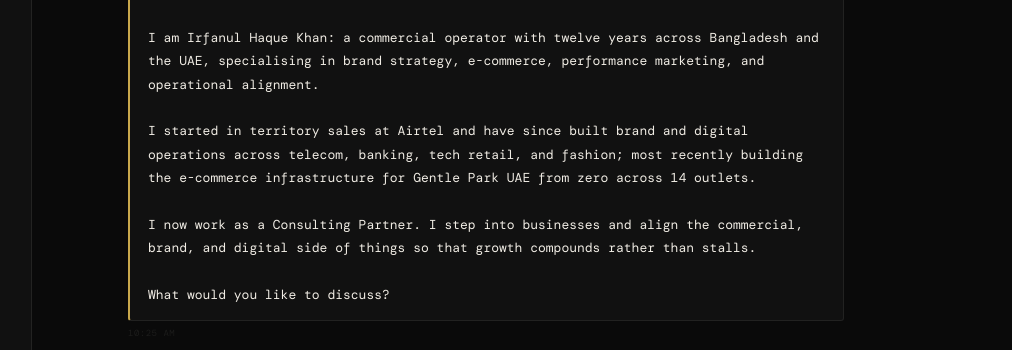
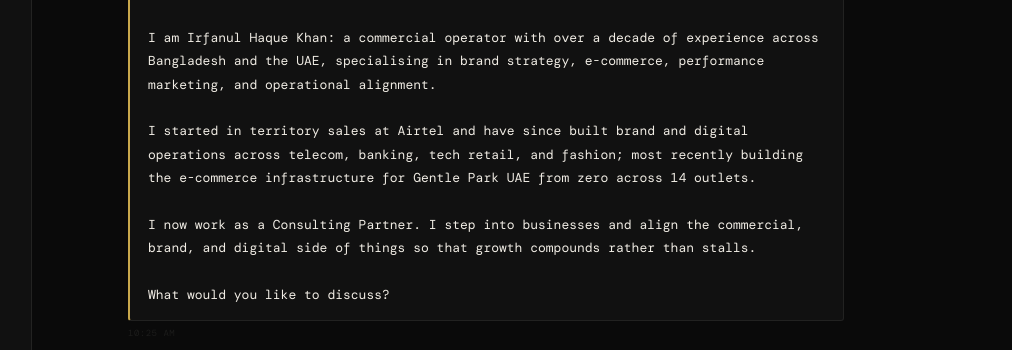
Before and after one commit to irfanulhk2723/irfanulhaquekhan, a website: page index.html in a window 1280 px wide. Shown: the part 80-430 px from the top of the page, 268-1280 px from the left. Drawn offline with nearby package versions, Linux system fonts and the light colour scheme; a web font is replaced by a local one.

Commit message:
Update index.html

```diff
--- a/index.html
+++ b/index.html
@@ -524,7 +524,7 @@ async function handleSend(){
 function handleKey(e){if(e.key==="Enter"&&!e.shiftKey){e.preventDefault();handleSend();}}
 
 document.addEventListener("DOMContentLoaded",()=>{
-  const opening="Assalamu Alaikum and Hello.\n\nI am Irfanul Haque Khan: a commercial operator with twelve years across Bangladesh and the UAE, specialising in brand strategy, e-commerce, performance marketing, and operational alignment.\n\nI started in territory sales at Airtel and have since built brand and digital operations across telecom, banking, tech retail, and fashion; most recently building the e-commerce infrastructure for Gentle Park UAE from zero across 14 outlets.\n\nI now work as a Consulting Partner. I step into businesses and align the commercial, brand, and digital side of things so that growth compounds rather than stalls.\n\nWhat would you like to discuss?";
+  const opening="Assalamu Alaikum and Hello.\n\nI am Irfanul Haque Khan: a commercial operator with over a decade of experience across Bangladesh and the UAE, specialising in brand strategy, e-commerce, performance marketing, and operational alignment.\n\nI started in territory sales at Airtel and have since built brand and digital operations across telecom, banking, tech retail, and fashion; most recently building the e-commerce infrastructure for Gentle Park UAE from zero across 14 outlets.\n\nI now work as a Consulting Partner. I step into businesses and align the commercial, brand, and digital side of things so that growth compounds rather than stalls.\n\nWhat would you like to discuss?";
   setTimeout(()=>appendMsg("irfan",opening,true),420);
 });
 </script>
```
